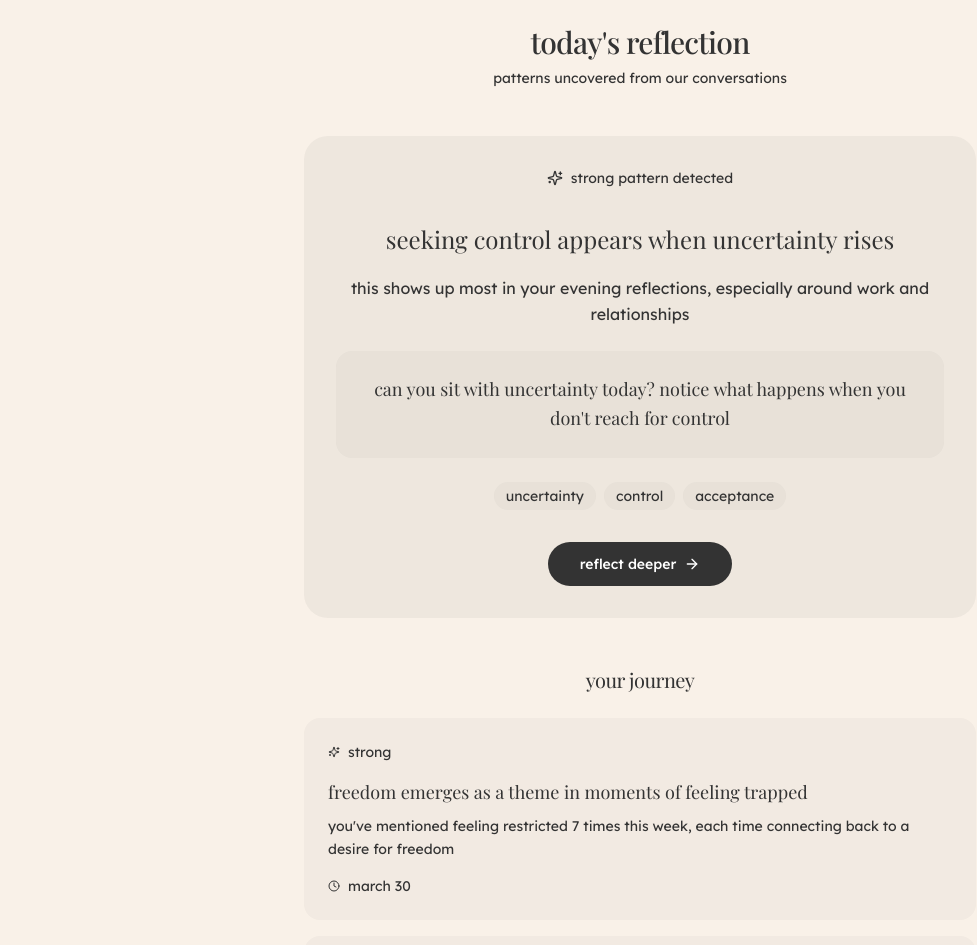
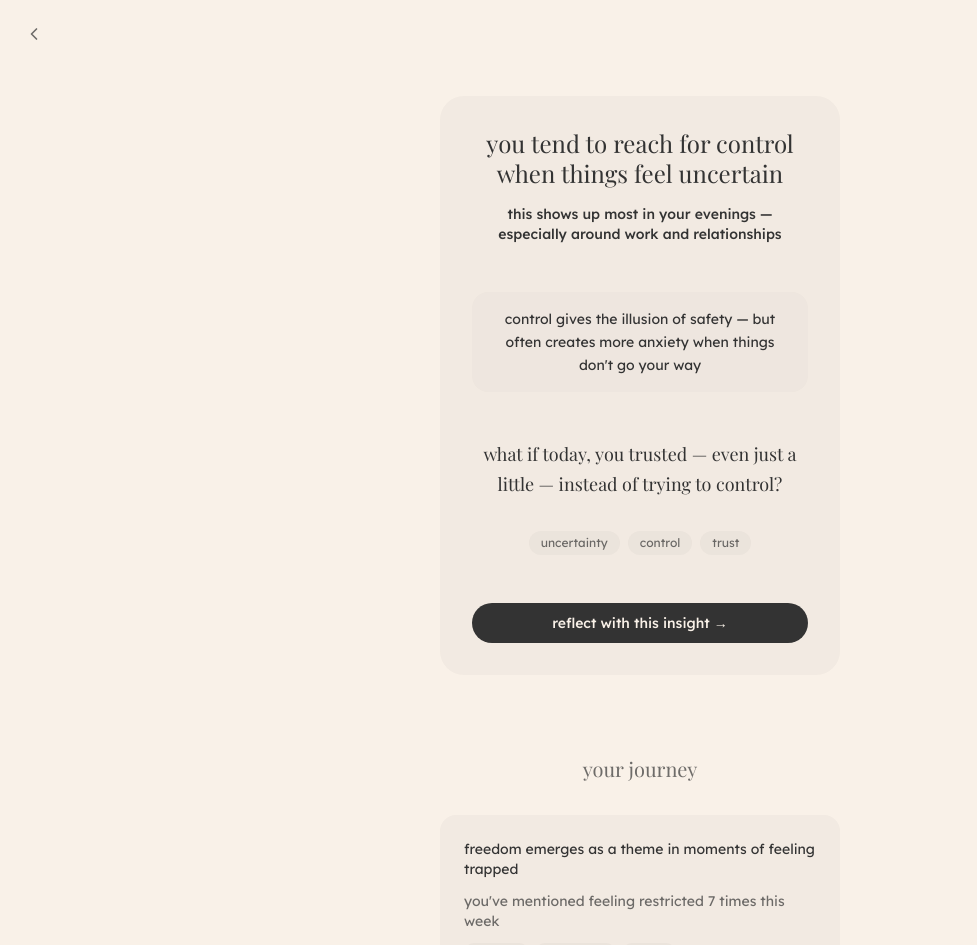
Before and after one commit to lolrazh/sage-mvp, a Next.js app: page /insights in a window 1280 px wide. Shown: the top 945 px of the page, without its empty margins (0-977 px from the left). Built offline with nearby package versions, Linux system fonts and the light colour scheme; a web font is replaced by a local one.

Commit message:
improved insights

```diff
--- a/src/app/insights/page.tsx
+++ b/src/app/insights/page.tsx
@@ -3,111 +3,104 @@
 import { motion } from "framer-motion";
 import { Button } from "@/components/ui/button";
 import Link from "next/link";
-import { ArrowRight, Sparkles, ArrowUpRight, Clock } from "lucide-react";
+import { ChevronLeft } from "lucide-react";
 
 // This would come from your backend, incorporating pattern analysis
 const todayInsight = {
-  observation: "seeking control appears when uncertainty rises",
-  pattern: "this shows up most in your evening reflections, especially around work and relationships",
-  reflection: "can you sit with uncertainty today? notice what happens when you don't reach for control",
-  relatedThemes: ["uncertainty", "control", "acceptance"],
-  timestamp: new Date(),
-  strength: "strong", // pattern confidence
+  pattern: {
+    headline: "you tend to reach for control when things feel uncertain",
+    context: "this shows up most in your evenings — especially around work and relationships"
+  },
+  truth: "control gives the illusion of safety — but often creates more anxiety when things don't go your way",
+  invitation: "what if today, you trusted — even just a little — instead of trying to control?",
+  tags: ["uncertainty", "control", "trust"],
+  ctaLabel: "reflect with this insight",
 };
 
 const pastInsights = [
   {
     observation: "freedom emerges as a theme in moments of feeling trapped",
-    pattern: "you've mentioned feeling restricted 7 times this week, each time connecting back to a desire for freedom",
-    reflection: "notice what freedom means to you in these moments. what are you truly seeking?",
+    context: "you've mentioned feeling restricted 7 times this week",
     relatedThemes: ["freedom", "constraints", "choice"],
     timestamp: new Date(Date.now() - 86400000),
-    strength: "strong",
   },
   {
     observation: "helping others connects to your healing journey",
-    pattern: "your most positive reflections often involve supporting others through challenges you've overcome",
-    reflection: "how has your own growth shaped the way you show up for others?",
+    context: "your most positive reflections often involve supporting others",
     relatedThemes: ["growth", "connection", "healing"],
     timestamp: new Date(Date.now() - 86400000 * 2),
-    strength: "emerging",
   },
 ];
 
 export default function InsightsPage() {
   return (
-    <main className="min-h-screen p-6 bg-[#F9F1E8]">
-      <div className="max-w-2xl mx-auto space-y-12">
+    <main className="min-h-screen bg-[#F9F1E8] text-[#333333] selection:bg-[#333333] selection:text-[#F9F1E8]">
       {/* Header */}
-        <div className="text-center space-y-2">
-          <h1 className="text-3xl font-serif font-medium lowercase tracking-tight">
-            today's reflection
+      <div className="fixed top-0 left-0 right-0 p-6">
+        <Link href="/chat" className="inline-flex items-center text-[#333333]/70 hover:text-[#333333]">
+          <ChevronLeft className="w-5 h-5" />
+        </Link>
+      </div>
+
+      {/* Main Content */}
+      <div className="max-w-md mx-auto px-6 pt-24 pb-12">
+        <motion.div
+          initial={{ opacity: 0, y: 20 }}
+          animate={{ opacity: 1, y: 0 }}
+          className="bg-[#333333]/[0.03] rounded-3xl p-8"
+        >
+          {/* Pattern Reflection */}
+          <div className="space-y-4 mb-12">
+            <h1 className="font-serif text-2xl leading-tight text-center">
+              {todayInsight.pattern.headline}
             </h1>
-          <p className="text-sm text-muted-foreground lowercase">
-            patterns uncovered from our conversations
+            <p className="text-[#333333] font-medium text-center text-sm">
+              {todayInsight.pattern.context}
             </p>
           </div>
 
-        {/* Today's Insight Card */}
-        <motion.div
-          initial={{ opacity: 0, y: 20 }}
-          animate={{ opacity: 1, y: 0 }}
-          className="bg-[#333333]/5 rounded-3xl p-8 space-y-8"
-        >
-          {/* Pattern Strength Indicator */}
-          <div className="flex items-center justify-center gap-2 text-sm text-muted-foreground">
-            <Sparkles className="w-4 h-4" />
-            <span className="lowercase">{todayInsight.strength} pattern detected</span>
+          {/* Core Truth */}
+          <div className="mb-12">
+            <div className="bg-[#333333]/[0.02] rounded-2xl p-4">
+              <p className="text-center leading-relaxed text-sm">
+                {todayInsight.truth}
+              </p>
+            </div>
           </div>
 
-          {/* Main Insight Content */}
-          <div className="space-y-6">
-            <div className="space-y-4">
-              <p className="text-2xl font-serif text-center leading-relaxed lowercase">
-                {todayInsight.observation}
-              </p>
-              <p className="text-base text-center text-muted-foreground lowercase leading-relaxed">
-                {todayInsight.pattern}
+          {/* Invitation */}
+          <div className="mb-8">
+            <p className="font-serif text-lg text-center leading-relaxed">
+              {todayInsight.invitation}
             </p>
           </div>
 
-            <div className="bg-[#333333]/[0.03] rounded-2xl p-6">
-              <p className="font-serif text-lg text-center lowercase leading-relaxed">
-                {todayInsight.reflection}
-              </p>
-            </div>
-
-            {/* Related Themes */}
-            <div className="flex flex-wrap justify-center gap-2">
-              {todayInsight.relatedThemes.map((theme) => (
+          {/* Tags */}
+          <div className="flex flex-wrap justify-center gap-2 mb-12">
+            {todayInsight.tags.map((tag) => (
               <span
-                  key={theme}
-                  className="px-3 py-1 text-sm bg-[#333333]/[0.03] rounded-full lowercase"
+                key={tag}
+                className="px-3 py-1 bg-[#333333]/[0.03] rounded-full text-xs text-[#333333]/70"
               >
-                  {theme}
+                {tag}
               </span>
             ))}
           </div>
-          </div>
 
-          {/* Actions */}
-          <div className="flex justify-center gap-4">
+          {/* CTA Button */}
           <Button
             asChild
-              size="lg"
-              className="group lowercase"
+            className="w-full bg-[#333333] text-[#F9F1E8] hover:bg-[#444444]"
           >
-              <Link href="/chat" className="space-x-2">
-                <span>reflect deeper</span>
-                <ArrowRight className="inline-block w-4 h-4 transition-transform group-hover:translate-x-1" />
+            <Link href="/chat">
+              {todayInsight.ctaLabel} →
             </Link>
           </Button>
-          </div>
         </motion.div>
 
         {/* Past Insights Timeline */}
-        <div className="space-y-6">
-          <h2 className="text-xl font-serif text-center lowercase tracking-tight">
+        <section className="mt-20 space-y-8">
+          <h2 className="font-serif text-xl text-center text-[#333333]/70">
             your journey
           </h2>
           <div className="space-y-4">
@@ -117,41 +110,34 @@ export default function InsightsPage() {
                 initial={{ opacity: 0, y: 20 }}
                 animate={{ opacity: 1, y: 0 }}
                 transition={{ delay: index * 0.1 }}
-                className="group bg-[#333333]/[0.03] rounded-2xl p-6 space-y-4 hover:bg-[#333333]/[0.05] transition-colors cursor-pointer"
+                className="bg-[#333333]/[0.03] rounded-2xl p-6 space-y-3 text-left hover:bg-[#333333]/[0.05] transition-colors"
               >
-                {/* Pattern Strength */}
-                <div className="flex items-center gap-2 text-sm text-muted-foreground">
-                  <Sparkles className="w-3 h-3" />
-                  <span className="lowercase">{insight.strength}</span>
-                </div>
-
-                {/* Content */}
-                <div className="space-y-2">
-                  <p className="font-serif text-lg lowercase leading-relaxed">
+                <p className="text-[#333333] text-sm">
                   {insight.observation}
                 </p>
-                  <p className="text-sm text-muted-foreground lowercase leading-relaxed">
-                    {insight.pattern}
+                <p className="text-[#333333]/70 text-sm">
+                  {insight.context}
                 </p>
+                <div className="flex flex-wrap gap-1.5">
+                  {insight.relatedThemes.map((theme) => (
+                    <span
+                      key={theme}
+                      className="px-2 py-0.5 bg-[#333333]/[0.03] rounded-full text-xs text-[#333333]/70"
+                    >
+                      {theme}
+                    </span>
+                  ))}
                 </div>
-
-                {/* Metadata */}
-                <div className="flex items-center justify-between">
-                  <div className="flex items-center gap-2 text-sm text-muted-foreground">
-                    <Clock className="w-3 h-3" />
-                    <span className="lowercase">
+                <p className="text-xs text-[#333333]/40">
                   {insight.timestamp.toLocaleDateString('en-US', {
                     month: 'long',
                     day: 'numeric'
                   }).toLowerCase()}
-                    </span>
-                  </div>
-                  <ArrowUpRight className="w-4 h-4 opacity-0 group-hover:opacity-70 transition-opacity" />
-                </div>
+                </p>
               </motion.div>
             ))}
           </div>
-        </div>
+        </section>
       </div>
     </main>
   );
```
Lines whose indentation alone changed are shown as unchanged.
